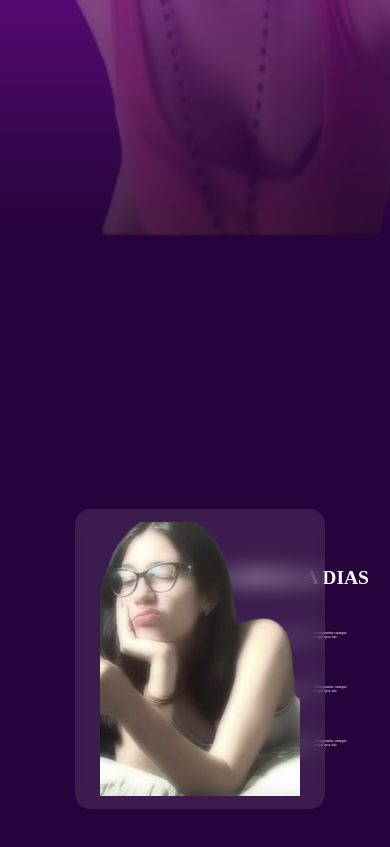
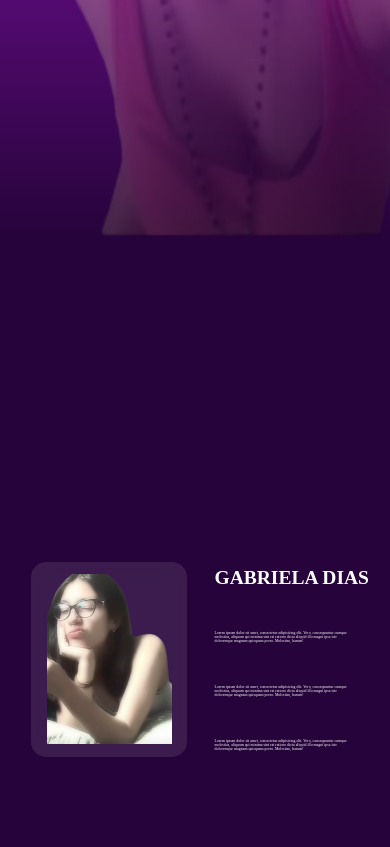
Before and after one commit to EDLS08/Rulost-, a plain HTML site: page index.html in a window 390 px wide. Shown: the part 607-1454 px from the top of the page. Drawn offline with nearby package versions, Linux system fonts and the light colour scheme; a web font is replaced by a local one.

Commit message:
Update style.css

```diff
--- a/style.css
+++ b/style.css
@@ -216,8 +216,8 @@ body::-webkit-scrollbar{
         display: flex;
     }
     .carousel {
-        width: 250px; /* Largura do carrossel */
-        height: 300px; /* Altura do carrossel */
+        width: 40vw; /* Largura do carrossel */
+        height: 50vw; /* Altura do carrossel */
         background: rgba(255, 255, 255, 0.1); /* Fundo semitransparente */
         backdrop-filter: blur(10px); /* Efeito de vidro fosco */
         border-radius: 15px; /* Cantos arredondados */
@@ -226,7 +226,7 @@ body::-webkit-scrollbar{
         justify-content: center;
         align-items: center;
         position: relative; /* Mantém o carrossel em posição fixa */
-        margin-left: 30%;
+        margin-left: 20%;
     }
     .two{
         width: 100%;
```
